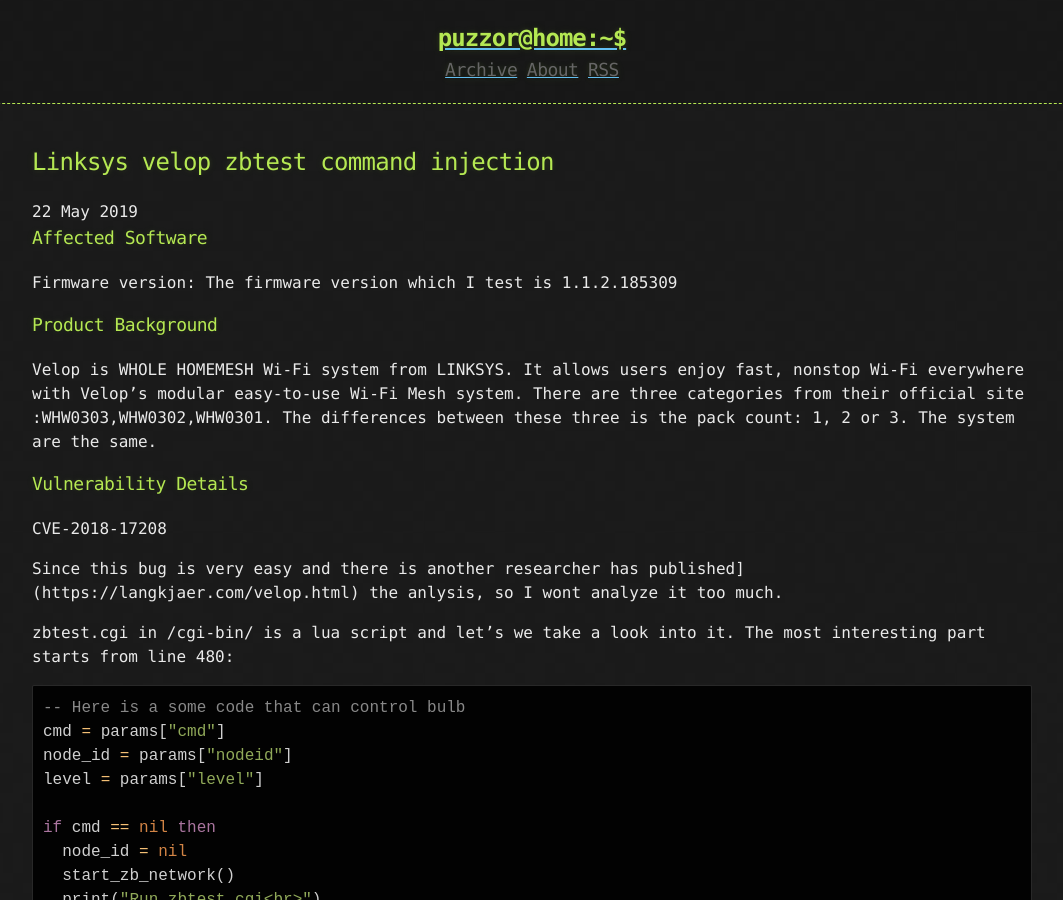
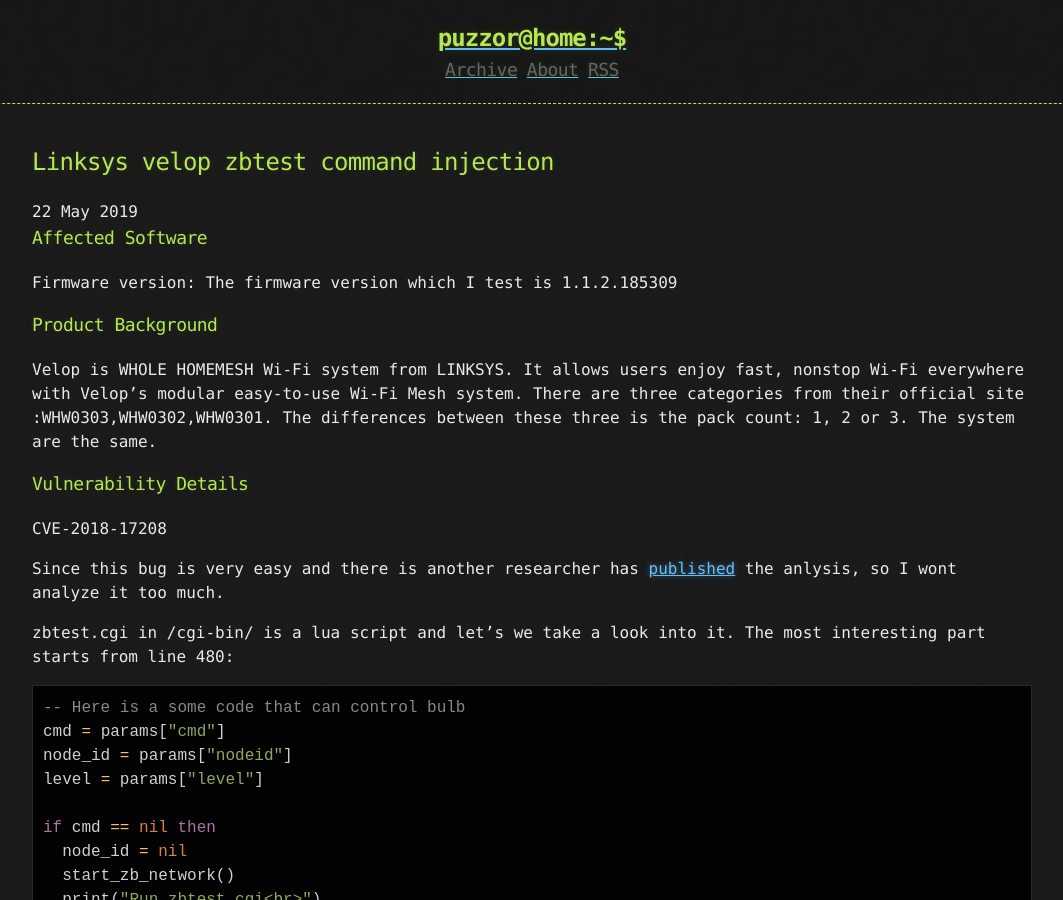
Before and after one commit to Puzzor/puzzor.github.io, a Jekyll site: the page built from _posts/2019-05-22-Linksys Velop zbtest command injection.md, in a window 1280 px wide and 900 px high. Shown: the whole window, without its empty margins (108-1171 px from the left). Built offline with Jekyll 4.4.1, drawn with Linux system fonts in a browser that asks for light colours.

Commit message:
update link

```diff
--- a/_posts/2019-05-22-Linksys Velop zbtest command injection.md
+++ b/_posts/2019-05-22-Linksys Velop zbtest command injection.md
@@ -12,7 +12,7 @@
 ### Vulnerability Details
 CVE-2018-17208
 
-Since this bug is very easy and there is another researcher has published](https://langkjaer.com/velop.html) the anlysis, so I wont analyze it too much.
+Since this bug is very easy and there is another researcher has [published](https://langkjaer.com/velop.html) the anlysis, so I wont analyze it too much.
 
 zbtest.cgi in /cgi-bin/ is a lua script and let's we take a look into it. The most interesting part starts from line 480:
 ~~~lua
```
